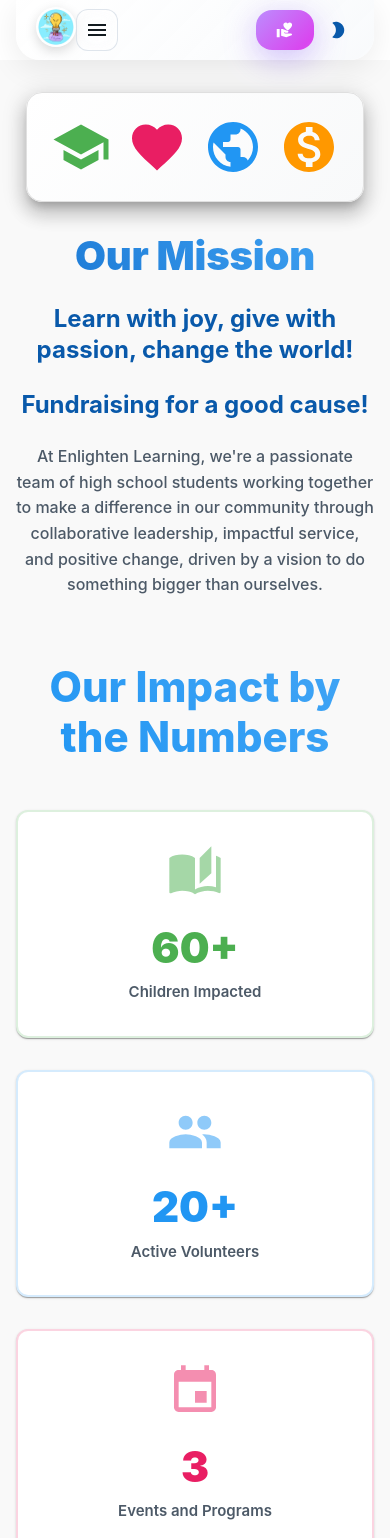
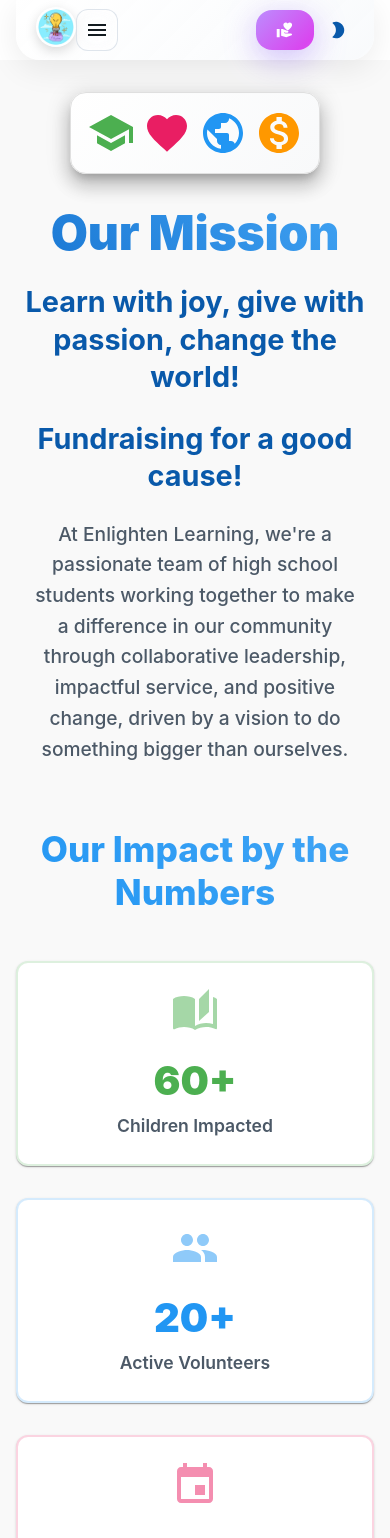
Before and after one commit to Jonathanz4344/EnlightenLearning, a React (Vite) app: page /About/Our-Mission in a window 390 px wide. Shown: the top 1538 px of the page. Built offline with nearby package versions, Linux system fonts and the light colour scheme.

Commit message:
updated mission mobile?

```diff
--- a/src/components/about/Mission.jsx
+++ b/src/components/about/Mission.jsx
@@ -193,7 +193,7 @@
                         px: 2,
                         py: 1,
                         borderRadius: 3,
-                        fontSize: '0.8rem',
+                        fontSize: { xs: '0.9rem', sm: '0.8rem' }, // Increased mobile font size
                         fontWeight: 700,
                         boxShadow: theme.shadows[8],
                         transition: 'transform 0.3s ease',
@@ -203,7 +203,7 @@
                     {pillar.stats.value} {pillar.stats.label}
                 </Box>
 
-                <CardContent sx={{ flexGrow: 1, p: 4, pt: 5 }}>
+                <CardContent sx={{ flexGrow: 1, p: { xs: 3, sm: 4 }, pt: { xs: 4, sm: 5 } }}>
                     {/* Header */}
                     <Box sx={{ mb: 4, textAlign: 'center' }}>
                         <Box
@@ -219,7 +219,7 @@
                         >
                             <IconComponent
                                 sx={{
-                                    fontSize: 48,
+                                    fontSize: { xs: 42, sm: 48 }, // Slightly smaller on mobile but still visible
                                     color: pillar.color
                                 }}
                             />
@@ -231,6 +231,7 @@
                             sx={{
                                 fontWeight: 800,
                                 mb: 1,
+                                fontSize: { xs: '1.8rem', sm: '2.125rem', md: '2.5rem' }, // Increased mobile font size
                                 background: pillar.bgGradient,
                                 backgroundClip: 'text',
                                 WebkitBackgroundClip: 'text',
@@ -245,7 +246,8 @@
                             sx={{
                                 color: pillar.color,
                                 fontWeight: 600,
-                                fontStyle: 'italic'
+                                fontStyle: 'italic',
+                                fontSize: { xs: '1.1rem', sm: '1rem' } // Increased mobile font size
                             }}
                         >
                             {pillar.subtitle}
@@ -259,7 +261,7 @@
                         sx={{
                             lineHeight: 1.7,
                             mb: 4,
-                            fontSize: '1.05rem'
+                            fontSize: { xs: '1.1rem', sm: '1.05rem' } // Increased mobile font size
                         }}
                     >
                         {pillar.description}
@@ -272,7 +274,8 @@
                             sx={{
                                 fontWeight: 600,
                                 mb: 2,
-                                color: pillar.color
+                                color: pillar.color,
+                                fontSize: { xs: '1.3rem', sm: '1.25rem' } // Increased mobile font size
                             }}
                         >
                             Key Features:
@@ -306,7 +309,10 @@
                                     />
                                     <Typography
                                         variant="body2"
-                                        sx={{ fontWeight: 500 }}
+                                        sx={{
+                                            fontWeight: 500,
+                                            fontSize: { xs: '1rem', sm: '0.875rem' } // Increased mobile font size
+                                        }}
                                     >
                                         {feature}
                                     </Typography>
@@ -329,7 +335,7 @@
         <Fade in={true} timeout={600 + index * 150}>
             <Paper
                 sx={{
-                    p: 4,
+                    p: { xs: 3, sm: 4 }, // Responsive padding
                     textAlign: 'center',
                     height: '100%',
                     backgroundColor: isDarkMode ? '#1e1e1e' : '#ffffff',
@@ -350,7 +356,7 @@
                 <IconComponent
                     className="metric-icon"
                     sx={{
-                        fontSize: 56,
+                        fontSize: { xs: 48, sm: 56 }, // Responsive icon size
                         color: `${metric.color}80`,
                         mb: 2,
                         transition: 'all 0.3s ease'
@@ -361,7 +367,8 @@
                     sx={{
                         fontWeight: 900,
                         color: metric.color,
-                        mb: 1
+                        mb: 1,
+                        fontSize: { xs: '2.5rem', sm: '3rem' } // Increased mobile font size
                     }}
                 >
                     {metric.value}
@@ -369,7 +376,10 @@
                 <Typography
                     variant="body1"
                     color="text.secondary"
-                    sx={{ fontWeight: 600 }}
+                    sx={{
+                        fontWeight: 600,
+                        fontSize: { xs: '1.1rem', sm: '1rem' } // Increased mobile font size
+                    }}
                 >
                     {metric.label}
                 </Typography>
@@ -387,7 +397,7 @@
         <Grow in={true} timeout={1000 + index * 100}>
             <Box
                 sx={{
-                    p: 3,
+                    p: { xs: 2.5, sm: 3 }, // Responsive padding
                     textAlign: 'center',
                     height: '100%',
                     backgroundColor: isDarkMode ? '#2a2a2a' : '#f8f9fa',
@@ -408,7 +418,7 @@
                 <IconComponent
                     className="value-icon"
                     sx={{
-                        fontSize: 40,
+                        fontSize: { xs: 36, sm: 40 }, // Responsive icon size
                         color: `${value.color}70`,
                         mb: 2,
                         transition: 'all 0.3s ease'
@@ -419,7 +429,8 @@
                     sx={{
                         fontWeight: 600,
                         mb: 2,
-                        color: value.color
+                        color: value.color,
+                        fontSize: { xs: '1.3rem', sm: '1.25rem' } // Increased mobile font size
                     }}
                 >
                     {value.title}
@@ -427,7 +438,10 @@
                 <Typography
                     variant="body2"
                     color="text.secondary"
-                    sx={{ lineHeight: 1.6 }}
+                    sx={{
+                        lineHeight: 1.6,
+                        fontSize: { xs: '1rem', sm: '0.875rem' } // Increased mobile font size
+                    }}
                 >
                     {value.description}
                 </Typography>
@@ -469,8 +483,8 @@
                                 <Box
                                     sx={{
                                         display: 'flex',
-                                        gap: 2,
-                                        p: 3,
+                                        gap: { xs: 1, sm: 2 },
+                                        p: { xs: 2, sm: 3 },
                                         borderRadius: 4,
                                         background: isDarkMode
                                             ? 'linear-gradient(135deg, #1a1a1a, #2d2d2d)'
@@ -479,10 +493,10 @@
                                         border: `1px solid ${isDarkMode ? '#333' : '#e0e0e0'}`
                                     }}
                                 >
-                                    <LearnIcon sx={{ fontSize: 60, color: '#4caf50' }} />
-                                    <GiveIcon sx={{ fontSize: 60, color: '#e91e63' }} />
-                                    <ChangeIcon sx={{ fontSize: 60, color: '#2196f3' }} />
-                                    <FundraisingIcon sx={{ fontSize: 60, color: '#ff9800' }} />
+                                    <LearnIcon sx={{ fontSize: { xs: 48, sm: 60 }, color: '#4caf50' }} />
+                                    <GiveIcon sx={{ fontSize: { xs: 48, sm: 60 }, color: '#e91e63' }} />
+                                    <ChangeIcon sx={{ fontSize: { xs: 48, sm: 60 }, color: '#2196f3' }} />
+                                    <FundraisingIcon sx={{ fontSize: { xs: 48, sm: 60 }, color: '#ff9800' }} />
                                 </Box>
                             </Box>
 
@@ -492,7 +506,7 @@
                                 sx={{
                                     fontWeight: 900,
                                     mb: 3,
-                                    fontSize: { xs: '2.5rem', sm: '3.5rem', md: '4rem' },
+                                    fontSize: { xs: '3rem', sm: '3.5rem', md: '4rem' }, // Increased mobile font size
                                     background: 'linear-gradient(45deg, #1976d2, #42a5f5)',
                                     backgroundClip: 'text',
                                     WebkitBackgroundClip: 'text',
@@ -506,7 +520,7 @@
                                 sx={{
                                     fontWeight: 700,
                                     mb: 3,
-                                    fontSize: { xs: '1.5rem', sm: '2rem', md: '2.5rem' },
+                                    fontSize: { xs: '1.8rem', sm: '2rem', md: '2.5rem' }, // Increased mobile font size
                                     color: 'primary.main',
                                     lineHeight: 1.3
                                 }}
@@ -518,15 +532,13 @@
                                 sx={{
                                     fontWeight: 700,
                                     mb: 3,
-                                    fontSize: { xs: '1.5rem', sm: '2rem', md: '2.5rem' },
+                                    fontSize: { xs: '1.8rem', sm: '2rem', md: '2.5rem' }, // Increased mobile font size
                                     color: 'primary.main',
                                     lineHeight: 1.3
                                 }}
                             >
                                 Fundraising for a good cause!
                             </Typography>
-
-
 
                             <Typography
                                 variant="h6"
@@ -535,8 +547,9 @@
                                     maxWidth: '800px',
                                     mx: 'auto',
                                     lineHeight: 1.6,
-                                    fontSize: { xs: '1rem', sm: '1.2rem' },
-                                    mb: 6
+                                    fontSize: { xs: '1.2rem', sm: '1.2rem' }, // Increased mobile font size
+                                    mb: 6,
+                                    px: { xs: 2, sm: 0 } // Add horizontal padding on mobile
                                 }}
                             >
                                 At Enlighten Learning, we're a passionate team of high school students working together to make a difference in our community through collaborative leadership, impactful service, and positive change, driven by a vision to do something bigger than ourselves.
@@ -554,6 +567,7 @@
                             textAlign: 'center',
                             fontWeight: 800,
                             mb: 6,
+                            fontSize: { xs: '2.2rem', sm: '3rem' }, // Increased mobile font size
                             background: 'linear-gradient(45deg, #2196f3, #42a5f5)',
                             backgroundClip: 'text',
                             WebkitBackgroundClip: 'text',
@@ -583,6 +597,7 @@
                             textAlign: 'center',
                             fontWeight: 800,
                             mb: 3,
+                            fontSize: { xs: '2.2rem', sm: '3rem' }, // Increased mobile font size
                             background: 'linear-gradient(45deg, #4caf50, #e91e63, #2196f3, #ff9800)',
                             backgroundClip: 'text',
                             WebkitBackgroundClip: 'text',
@@ -600,7 +615,9 @@
                             maxWidth: '600px',
                             mx: 'auto',
                             mb: 8,
-                            lineHeight: 1.6
+                            lineHeight: 1.6,
+                            fontSize: { xs: '1.2rem', sm: '1.25rem' }, // Increased mobile font size
+                            px: { xs: 2, sm: 0 } // Add horizontal padding on mobile
                         }}
                     >
                         Each pillar represents our commitment to creating lasting positive change through education and community service
@@ -626,6 +643,7 @@
                             textAlign: 'center',
                             fontWeight: 800,
                             mb: 3,
+                            fontSize: { xs: '2.2rem', sm: '3rem' }, // Increased mobile font size
                             background: 'linear-gradient(45deg, #9c27b0, #f44336)',
                             backgroundClip: 'text',
                             WebkitBackgroundClip: 'text',
@@ -643,7 +661,9 @@
                             maxWidth: '600px',
                             mx: 'auto',
                             mb: 6,
-                            lineHeight: 1.6
+                            lineHeight: 1.6,
+                            fontSize: { xs: '1.2rem', sm: '1.25rem' }, // Increased mobile font size
+                            px: { xs: 2, sm: 0 } // Add horizontal padding on mobile
                         }}
                     >
                         These values guide everything we do and shape how we interact with our community
@@ -706,6 +726,7 @@
                             sx={{
                                 fontWeight: 800,
                                 mb: 3,
+                                fontSize: { xs: '2.2rem', sm: '3rem' }, // Increased mobile font size
                                 background: 'linear-gradient(45deg, #4caf50, #2196f3)',
                                 backgroundClip: 'text',
                                 WebkitBackgroundClip: 'text',
@@ -723,7 +744,8 @@
                                 maxWidth: '700px',
                                 mx: 'auto',
                                 lineHeight: 1.6,
-                                fontSize: '1.1rem'
+                                fontSize: { xs: '1.2rem', sm: '1.1rem' }, // Increased mobile font size
+                                px: { xs: 2, sm: 0 } // Add horizontal padding on mobile
                             }}
                         >
                             Whether you're a student looking to learn, a volunteer ready to give, or someone
@@ -731,19 +753,27 @@
                             Join us in building a brighter, more educated world - one student at a time.
                         </Typography>
 
-                        <Box sx={{ display: 'flex', justifyContent: 'center', flexWrap: 'wrap', gap: 3 }}>
+                        <Box sx={{
+                            display: 'flex',
+                            justifyContent: 'center',
+                            flexWrap: 'wrap',
+                            gap: 3,
+                            flexDirection: { xs: 'column', sm: 'row' }, // Stack buttons vertically on mobile
+                            alignItems: 'center'
+                        }}>
                             <Button
                                 variant="contained"
                                 size="large"
                                 onClick={handleVolunteerClick}
                                 endIcon={<VolunteerActivism />}
                                 sx={{
-                                    py: 2,
-                                    px: 4,
-                                    fontSize: '1.1rem',
+                                    py: { xs: 2.5, sm: 2 }, // Larger buttons on mobile
+                                    px: { xs: 6, sm: 4 },
+                                    fontSize: { xs: '1.2rem', sm: '1.1rem' }, // Larger text on mobile
                                     fontWeight: 600,
                                     borderRadius: 3,
                                     background: 'linear-gradient(45deg, #4caf50, #66bb6a)',
+                                    minWidth: { xs: '200px', sm: 'auto' }, // Minimum width on mobile
                                     '&:hover': {
                                         background: 'linear-gradient(45deg, #45a049, #5cb85c)',
                                         transform: 'translateY(-2px)',
@@ -760,19 +790,19 @@
                                 onClick={handleGetInvolvedClick}
                                 endIcon={<MonetizationOn />}
                                 sx={{
-                                    py: 2,
-                                    px: 4,
-                                    fontSize: '1.1rem',
+                                    py: { xs: 2.5, sm: 2 }, // Larger buttons on mobile
+                                    px: { xs: 6, sm: 4 },
+                                    fontSize: { xs: '1.2rem', sm: '1.1rem' }, // Larger text on mobile
                                     fontWeight: 600,
                                     borderRadius: 3,
-                                    borderColor: '#ff9800',
-                                    color: '#ff9800',
+                                    borderColor: '#2196f3',
+                                    color: '#2196f3',
                                     borderWidth: 2,
+                                    minWidth: { xs: '200px', sm: 'auto' }, // Minimum width on mobile
                                     '&:hover': {
-                                        backgroundColor: '#ff9800',
-                                        color: 'white',
+                                        borderColor: '#1976d2',
+                                        backgroundColor: '#2196f310',
                                         transform: 'translateY(-2px)',
-                                        borderColor: '#ff9800',
                                     },
                                     transition: 'all 0.3s ease'
                                 }}
```
